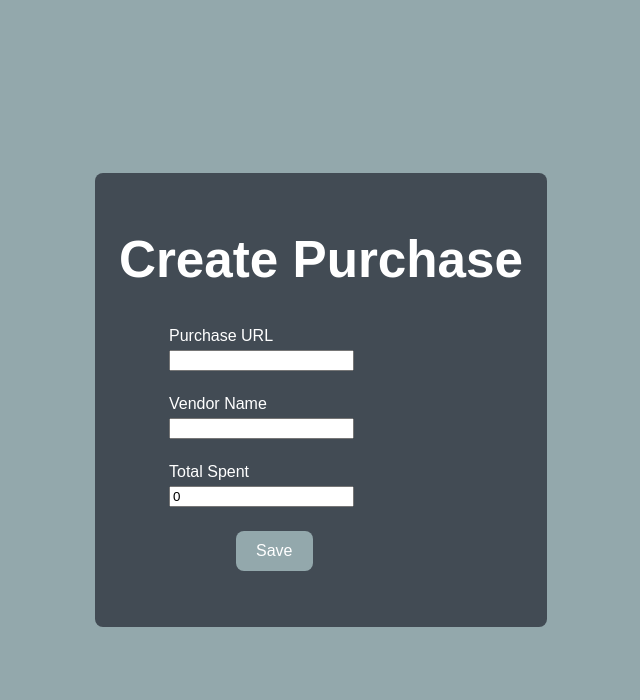
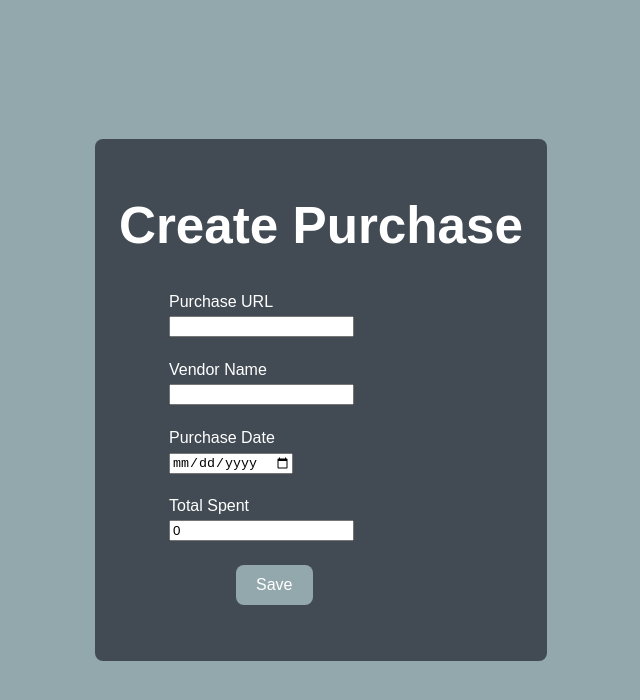
Before and after one commit to hiramfernandes/react-purchases, a React (Vite) app: page / in a window 1280 px wide. Shown: the top 700 px of the page, without its empty margins (319-959 px from the left). Built offline with nearby package versions, Linux system fonts and the light colour scheme.

Commit message:
Added field for purchase date input

```diff
--- a/src/components/purchases/CreatePurchase.jsx
+++ b/src/components/purchases/CreatePurchase.jsx
@@ -4,6 +4,7 @@ import { useState } from 'react'
 
 const CreatePurchase = () => {
     const [purchaseUrl, setPurchaseUrl] = useState();
+    const [purchaseDate, setPurchaseDate] = useState();
     const [vendor, setVendor] = useState();
     const [amount, setAmount] = useState(0);
 
@@ -17,6 +18,11 @@ const CreatePurchase = () => {
 
     const amountChangeHandler = (event) => {
         setAmount(event.target.value);
+    }
+
+    const purchaseDateHandler = (event) => {
+        setPurchaseDate(event.target.value);
+        console.log(event.target.value);
     }
 
     const clearValues = () => {
@@ -35,12 +41,8 @@ const CreatePurchase = () => {
             throw new Error('Invald data');
         }
 
-        // Formate current date
-        const currentDate = new Date();
-        const dateText = currentDate.toISOString().split('T')[0];
-
         const createPurchase = {
-            purchaseDate: dateText,
+            purchaseDate: purchaseDate,
             url: purchaseUrl,
             vendorName: vendor,
             items: [],
@@ -76,6 +78,10 @@ const CreatePurchase = () => {
                     <input id="vendor" type="text" value={vendor} onChange={vendorChangeHandler} ></input>
                 </div>
                 <div className='createExpense__item'>
+                    <label >Purchase Date</label>
+                    <input id="purchaseDate" type="date" min="2023-01-01" value={amount} onChange={purchaseDateHandler} ></input>
+                </div>
+                <div className='createExpense__item'>
                     <label >Total Spent</label>
                     <input id="amount" type="number" min="0.01" step="0.01" value={amount} onChange={amountChangeHandler} ></input>
                 </div>
```
